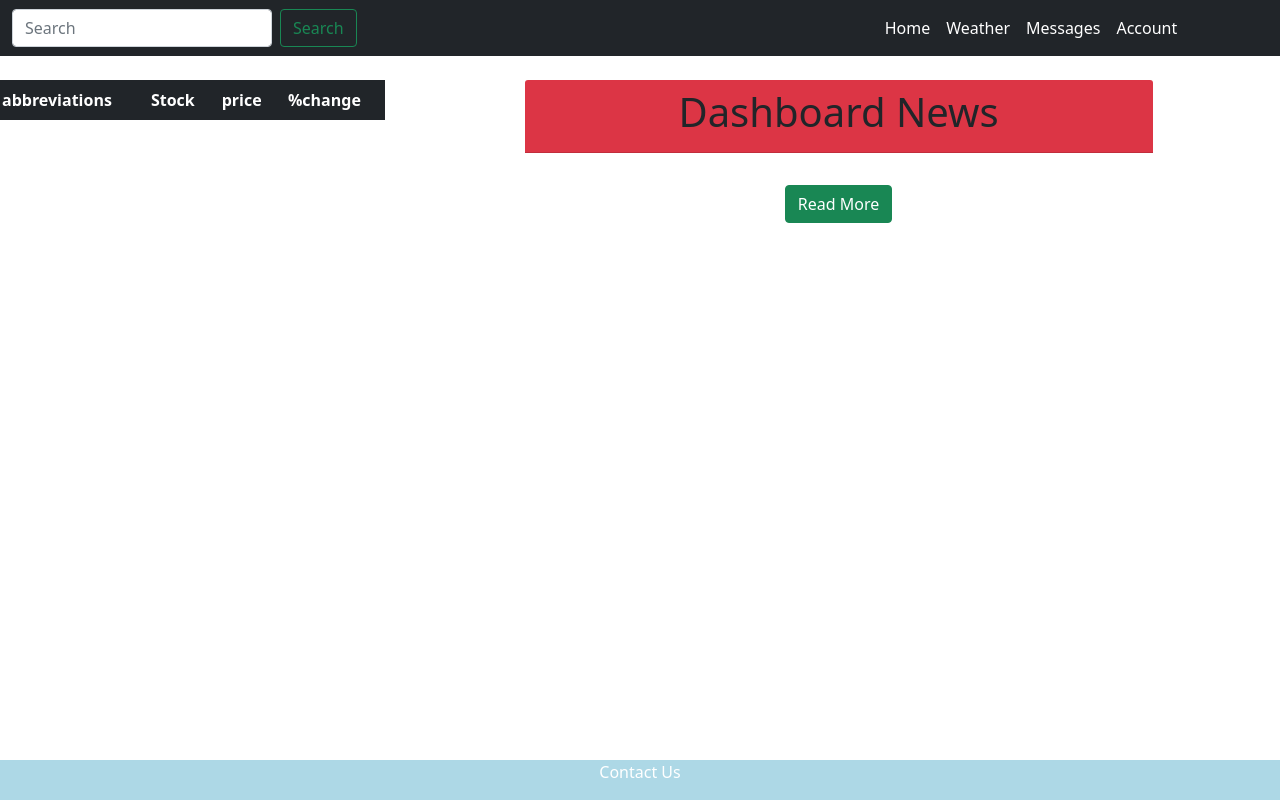
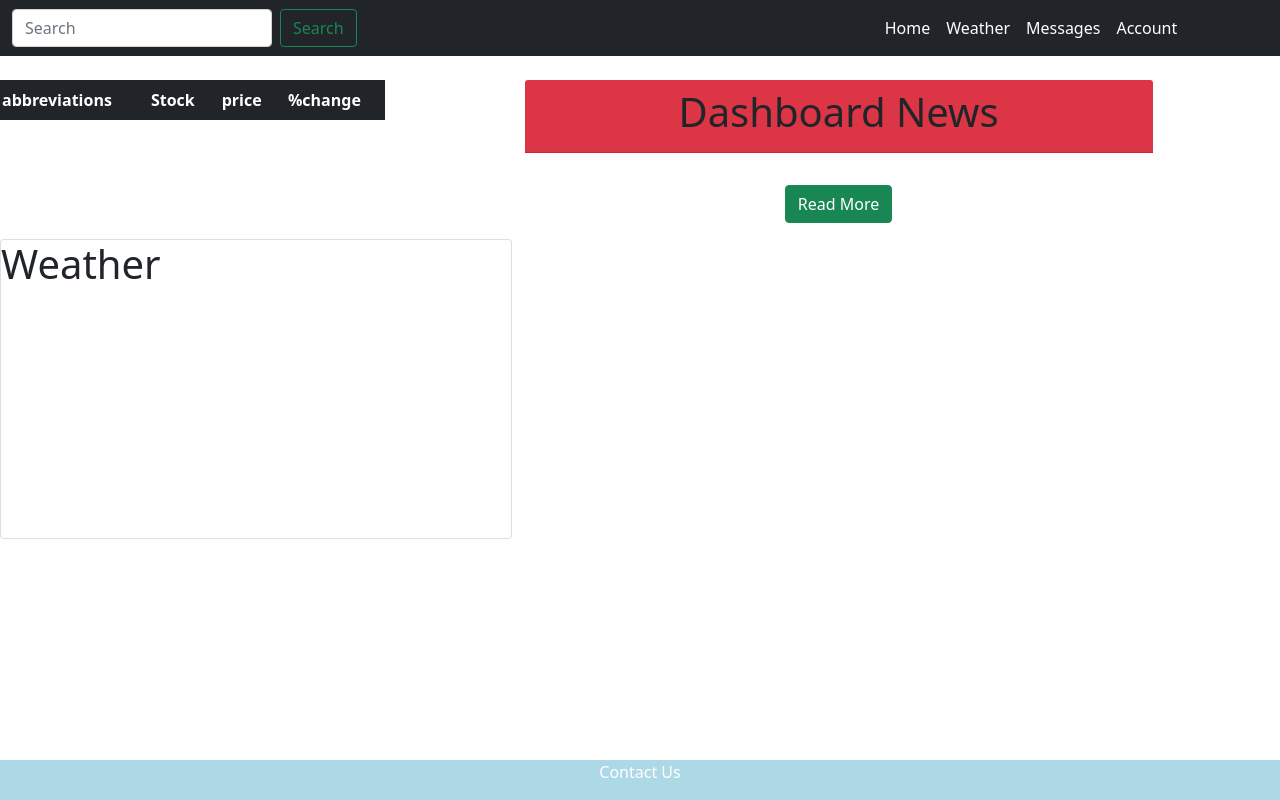
Before and after one commit to elphinhote/Fantastic-Four-Day-Planner, a website: page public/index.html in a window 1280 px wide. Drawn offline with nearby package versions, Linux system fonts and the light colour scheme.

Commit message:
weather thing

```diff
--- a/public/assets/css/style.css
+++ b/public/assets/css/style.css
@@ -40,3 +40,8 @@
     color: white;
     padding: 5px;
 }
+#cardw{
+    height: 300px;
+    width:40%;
+
+}
--- a/public/index.html
+++ b/public/index.html
@@ -75,6 +75,7 @@
             </div>
         </div>
     </div>
+    <div class="card" id="cardw"><h1>Weather</h1></div>
     <br>
     <div class="footer">
         <p>Contact Us</p>
```
Also changed, not shown: public/assets/css/weather.png (added).
